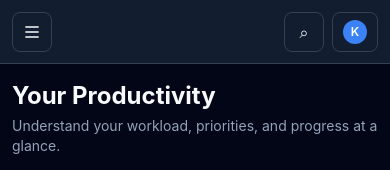
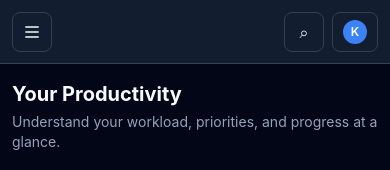
Before and after one commit to krishna-hingu/devflow, a React (Vite) app: page /dashboard in a window 390 px wide. Shown: the top 170 px of the page. Built offline with nearby package versions, Linux system fonts and the light colour scheme.

Commit message:
style: improve responsive typography and controls

```diff
--- a/src/pages/Dashboard.jsx
+++ b/src/pages/Dashboard.jsx
@@ -132,7 +132,7 @@ function Dashboard() {
     <div className="space-y-6">
       {/* Dashboard Heading */}
       <div>
-        <h1 className="text-2xl font-bold text-devflow-text">
+        <h1 className="text-xl font-bold text-devflow-text sm:text-2xl">
           Your Productivity
         </h1>
         <p className="mt-1 text-sm text-devflow-text-muted">
```
